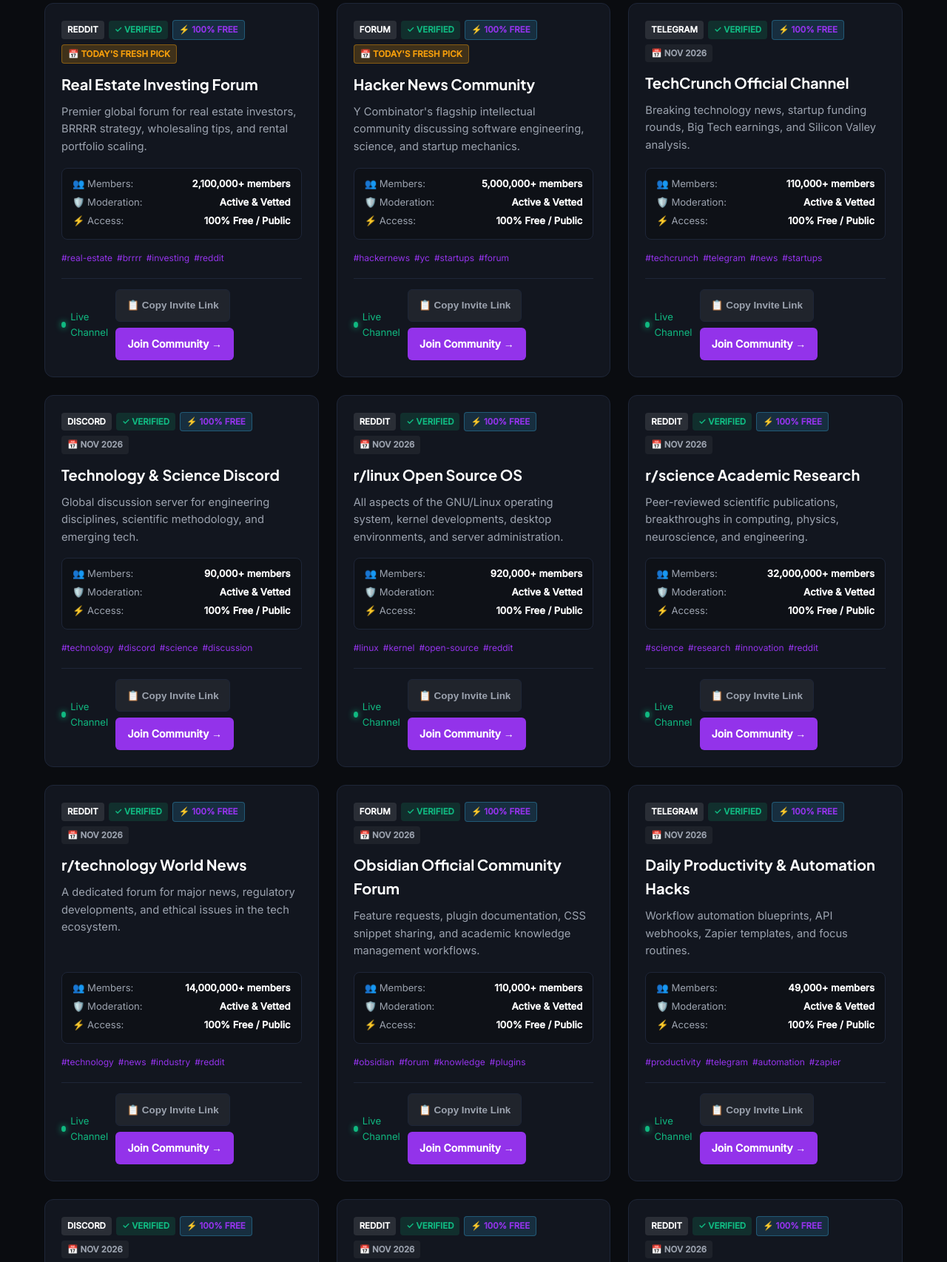
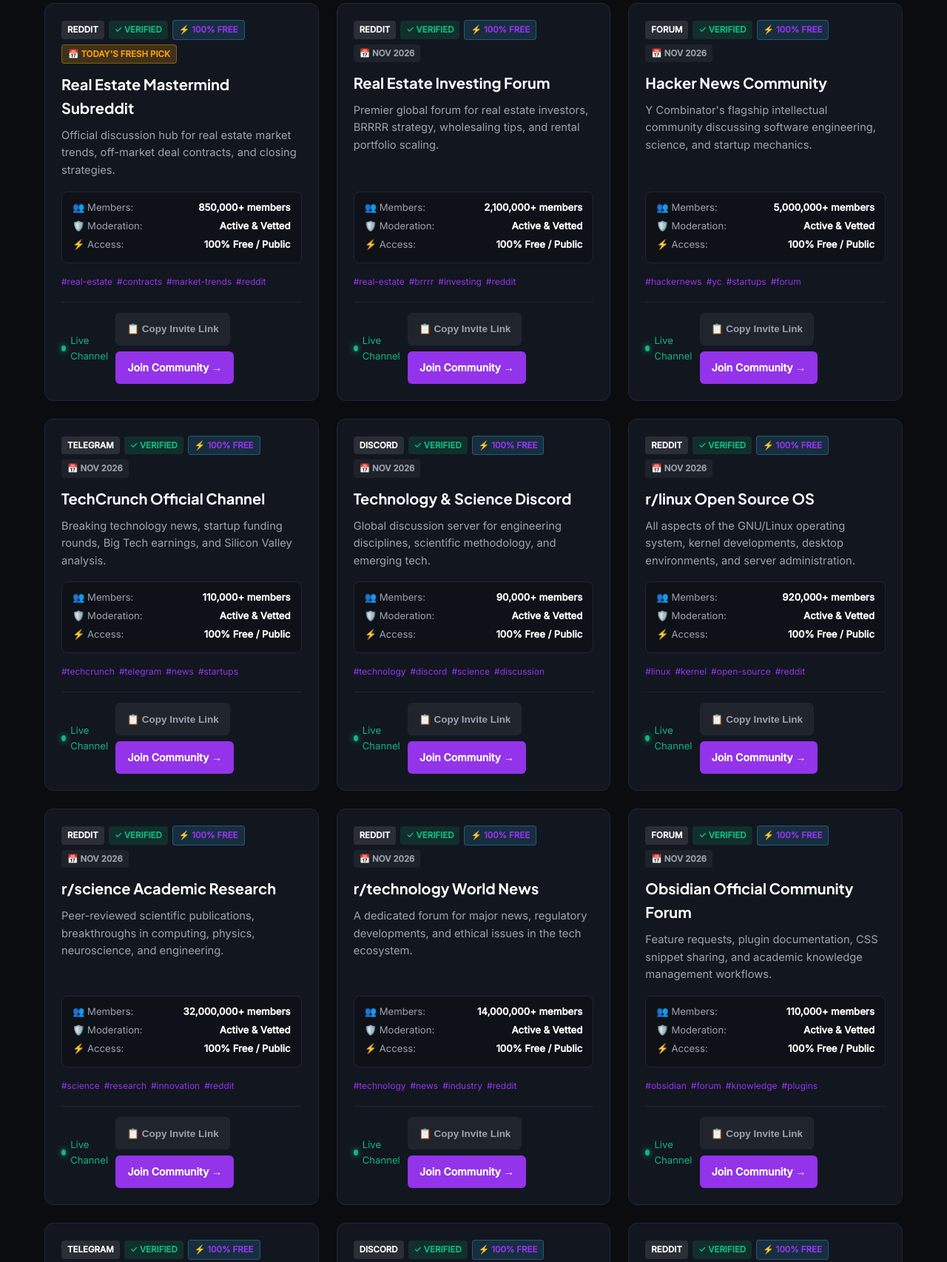
Before and after one commit to jibranpcccc/real-estate-notes-tax-lien-investing-hub, a plain HTML site: page index.html in a window 1280 px wide. Shown: the part 1231-2937 px from the top of the page at 74% size. Drawn offline with Linux system fonts and the light colour scheme.

Commit message:
feat(replenishment): fresh community links added - 2026-11-19 [skip ci]

```diff
--- a/index.html
+++ b/index.html
@@ -148,156 +148,156 @@
           {
             "@type": "ListItem",
             "position": 1,
+            "name": "Real Estate Mastermind Subreddit",
+            "description": "Official discussion hub for real estate market trends, off-market deal contracts, and closing strategies.",
+            "url": "https://www.reddit.com/r/RealEstate/"
+          },
+          {
+            "@type": "ListItem",
+            "position": 2,
             "name": "Real Estate Investing Forum",
             "description": "Premier global forum for real estate investors, BRRRR strategy, wholesaling tips, and rental portfolio scaling.",
             "url": "https://www.reddit.com/r/realestateinvesting/"
           },
           {
             "@type": "ListItem",
-            "position": 2,
+            "position": 3,
             "name": "Hacker News Community",
             "description": "Y Combinator's flagship intellectual community discussing software engineering, science, and startup mechanics.",
             "url": "https://news.ycombinator.com"
           },
           {
             "@type": "ListItem",
-            "position": 3,
+            "position": 4,
             "name": "TechCrunch Official Channel",
             "description": "Breaking technology news, startup funding rounds, Big Tech earnings, and Silicon Valley analysis.",
             "url": "https://t.me/techcrunch"
           },
           {
             "@type": "ListItem",
-            "position": 4,
+            "position": 5,
             "name": "Technology & Science Discord",
             "description": "Global discussion server for engineering disciplines, scientific methodology, and emerging tech.",
             "url": "https://discord.gg/tech"
           },
           {
             "@type": "ListItem",
-            "position": 5,
+            "position": 6,
             "name": "r/linux Open Source OS",
             "description": "All aspects of the GNU/Linux operating system, kernel developments, desktop environments, and server administration.",
             "url": "https://www.reddit.com/r/linux/"
           },
           {
             "@type": "ListItem",
-            "position": 6,
+            "position": 7,
             "name": "r/science Academic Research",
             "description": "Peer-reviewed scientific publications, breakthroughs in computing, physics, neuroscience, and engineering.",
             "url": "https://www.reddit.com/r/science/"
           },
           {
             "@type": "ListItem",
-            "position": 7,
+            "position": 8,
             "name": "r/technology World News",
             "description": "A dedicated forum for major news, regulatory developments, and ethical issues in the tech ecosystem.",
             "url": "https://www.reddit.com/r/technology/"
           },
           {
             "@type": "ListItem",
-            "position": 8,
+            "position": 9,
             "name": "Obsidian Official Community Forum",
             "description": "Feature requests, plugin documentation, CSS snippet sharing, and academic knowledge management workflows.",
             "url": "https://forum.obsidian.md"
           },
           {
             "@type": "ListItem",
-            "position": 9,
+            "position": 10,
             "name": "Daily Productivity & Automation Hacks",
             "description": "Workflow automation blueprints, API webhooks, Zapier templates, and focus routines.",
             "url": "https://t.me/productivity_hacks"
           },
           {
             "@type": "ListItem",
-            "position": 10,
+            "position": 11,
             "name": "Obsidian Members Discord",
             "description": "Official community Discord server for plugin developers, theme creators, and second brain builders.",
             "url": "https://discord.gg/obsidian"
           },
           {
             "@type": "ListItem",
-            "position": 11,
+            "position": 12,
             "name": "r/nocode Visual Development",
             "description": "Building software, internal tools, and SaaS products with Webflow, Bubble, Zapier, and Make without code.",
             "url": "https://www.reddit.com/r/nocode/"
           },
           {
             "@type": "ListItem",
-            "position": 12,
+            "position": 13,
             "name": "r/productivity Systems & Habits",
             "description": "Time blocking techniques, deep work habits, morning routines, and digital workflow optimization.",
             "url": "https://www.reddit.com/r/productivity/"
           },
           {
             "@type": "ListItem",
-            "position": 13,
+            "position": 14,
             "name": "r/Notion Workspace Architects",
             "description": "Template sharing, formula 2.0 tutorials, GTD dashboards, and Notion database relation architecture.",
             "url": "https://www.reddit.com/r/Notion/"
           },
           {
             "@type": "ListItem",
-            "position": 14,
+            "position": 15,
             "name": "r/ObsidianMD Personal Knowledge",
             "description": "Discussions on Markdown vaults, Zettelkasten methods, Dataview queries, graph theory, and local-first notes.",
             "url": "https://www.reddit.com/r/ObsidianMD/"
           },
           {
             "@type": "ListItem",
-            "position": 15,
+            "position": 16,
             "name": "Bogleheads Forum Community",
             "description": "The gold standard forum for passive indexing, low-cost asset allocation, and Jack Bogle's investing philosophy.",
             "url": "https://bogleheads.org/forum/"
           },
           {
             "@type": "ListItem",
-            "position": 16,
+            "position": 17,
             "name": "Bloomberg Market Feed Channel",
             "description": "Rapid market headlines, Federal Reserve rate decisions, treasury yields, and global commodity moves.",
             "url": "https://t.me/bloomberg"
           },
           {
             "@type": "ListItem",
-            "position": 17,
+            "position": 18,
             "name": "r/wallstreetbets Alpha & Options",
             "description": "High-volatility trading discussions, market momentum plays, options strategies, and viral retail sentiment.",
             "url": "https://www.reddit.com/r/wallstreetbets/"
           },
           {
             "@type": "ListItem",
-            "position": 18,
+            "position": 19,
             "name": "r/financialindependence FIRE Hub",
             "description": "Community dedicated to Financial Independence, Retire Early (FIRE) strategies, safe withdrawal rates, and frugality.",
             "url": "https://www.reddit.com/r/financialindependence/"
           },
           {
             "@type": "ListItem",
-            "position": 19,
+            "position": 20,
             "name": "r/personalfinance Money Management",
             "description": "The world's largest personal finance community covering budgeting, high-yield cash, 401(k)s, and tax efficiency.",
             "url": "https://www.reddit.com/r/personalfinance/"
           },
           {
             "@type": "ListItem",
-            "position": 20,
+            "position": 21,
             "name": "r/stocks Market News",
             "description": "Real-time market discussions, earnings reports, analyst ratings, and macroeconomic trends.",
             "url": "https://www.reddit.com/r/stocks/"
           },
           {
             "@type": "ListItem",
-            "position": 21,
+            "position": 22,
             "name": "r/investing Long Term Wealth",
             "description": "Discussion on macroeconomics, fundamental equity valuation, indexing strategies, and long-term portfolio allocation.",
             "url": "https://www.reddit.com/r/investing/"
-          },
-          {
-            "@type": "ListItem",
-            "position": 22,
-            "name": "Real Estate Mastermind Subreddit",
-            "description": "Official discussion hub for real estate market trends, off-market deal contracts, and closing strategies.",
-            "url": "https://www.reddit.com/r/RealEstate/"
           },
           {
             "@type": "ListItem",
@@ -622,6 +622,30 @@
                 <span class="badge badge-free">⚡ 100% Free</span>
                 <span class="badge badge-date" style="background: rgba(245, 158, 11, 0.2); color: #f59e0b; border: 1px solid rgba(245, 158, 11, 0.4); font-weight: 700;">📅 Today's Fresh Pick</span>
             </div>
+            <h3 class="card-title">Real Estate Mastermind Subreddit</h3>
+            <p class="card-desc">Official discussion hub for real estate market trends, off-market deal contracts, and closing strategies.</p>
+            <div class="spec-matrix">
+                <div class="spec-row"><span>👥 Members:</span> <strong>850,000+ members</strong></div>
+                <div class="spec-row"><span>🛡️ Moderation:</span> <strong>Active & Vetted</strong></div>
+                <div class="spec-row"><span>⚡ Access:</span> <strong>100% Free / Public</strong></div>
+            </div>
+            <div class="tags-row"><span class="tag">#real-estate</span><span class="tag">#contracts</span><span class="tag">#market-trends</span><span class="tag">#reddit</span></div>
+            <div class="card-footer">
+                <span class="activity-pulse"><span class="pulse-dot"></span> Live Channel</span>
+                <div class="card-actions">
+                    <button class="btn-copy-invite" onclick="copyInviteLink(event, 'https://www.reddit.com/r/RealEstate/')">📋 Copy Invite Link</button>
+                    <a href="https://www.reddit.com/r/RealEstate/" target="_blank" rel="noopener noreferrer" class="btn-join">Join Community →</a>
+                </div>
+            </div>
+        </div>
+
+        <div id="community-card-2" class="card" data-platform="reddit" data-category="real estate">
+            <div class="card-header">
+                <span class="badge badge-platform">Reddit</span>
+                <span class="badge badge-verified">✓ Verified</span>
+                <span class="badge badge-free">⚡ 100% Free</span>
+                <span class="badge badge-date">📅 Nov 2026</span>
+            </div>
             <h3 class="card-title">Real Estate Investing Forum</h3>
             <p class="card-desc">Premier global forum for real estate investors, BRRRR strategy, wholesaling tips, and rental portfolio scaling.</p>
             <div class="spec-matrix">
@@ -639,12 +663,12 @@
             </div>
         </div>
 
-        <div id="community-card-2" class="card" data-platform="forum" data-category="computer science & startups">
+        <div id="community-card-3" class="card" data-platform="forum" data-category="computer science & startups">
             <div class="card-header">
                 <span class="badge badge-platform">Forum</span>
                 <span class="badge badge-verified">✓ Verified</span>
                 <span class="badge badge-free">⚡ 100% Free</span>
-                <span class="badge badge-date" style="background: rgba(245, 158, 11, 0.2); color: #f59e0b; border: 1px solid rgba(245, 158, 11, 0.4); font-weight: 700;">📅 Today's Fresh Pick</span>
+                <span class="badge badge-date">📅 Nov 2026</span>
             </div>
             <h3 class="card-title">Hacker News Community</h3>
             <p class="card-desc">Y Combinator's flagship intellectual community discussing software engineering, science, and startup mechanics.</p>
@@ -663,7 +687,7 @@
             </div>
         </div>
 
-        <div id="community-card-3" class="card" data-platform="telegram" data-category="tech news">
+        <div id="community-card-4" class="card" data-platform="telegram" data-category="tech news">
             <div class="card-header">
                 <span class="badge badge-platform">Telegram</span>
                 <span class="badge badge-verified">✓ Verified</span>
@@ -687,7 +711,7 @@
             </div>
         </div>
 
-        <div id="community-card-4" class="card" data-platform="discord" data-category="tech discussion">
+        <div id="community-card-5" class="card" data-platform="discord" data-category="tech discussion">
             <div class="card-header">
                 <span class="badge badge-platform">Discord</span>
                 <span class="badge badge-verified">✓ Verified</span>
@@ -711,7 +735,7 @@
             </div>
         </div>
 
-        <div id="community-card-5" class="card" data-platform="reddit" data-category="linux & os">
+        <div id="community-card-6" class="card" data-platform="reddit" data-category="linux & os">
             <div class="card-header">
                 <span class="badge badge-platform">Reddit</span>
                 <span class="badge badge-verified">✓ Verified</span>
@@ -735,7 +759,7 @@
             </div>
         </div>
 
-        <div id="community-card-6" class="card" data-platform="reddit" data-category="science & innovation">
+        <div id="community-card-7" class="card" data-platform="reddit" data-category="science & innovation">
             <div class="card-header">
                 <span class="badge badge-platform">Reddit</span>
                 <span class="badge badge-verified">✓ Verified</span>
@@ -759,7 +783,7 @@
             </div>
         </div>
 
-        <div id="community-card-7" class="card" data-platform="reddit" data-category="tech news">
+        <div id="community-card-8" class="card" data-platform="reddit" data-category="tech news">
             <div class="card-header">
                 <span class="badge badge-platform">Reddit</span>
                 <span class="badge badge-verified">✓ Verified</span>
@@ -783,7 +807,7 @@
             </div>
         </div>
 
-        <div id="community-card-8" class="card" data-platform="forum" data-category="knowledge management">
+        <div id="community-card-9" class="card" data-platform="forum" data-category="knowledge management">
             <div class="card-header">
                 <span class="badge badge-platform">Forum</span>
                 <span class="badge badge-verified">✓ Verified</span>
@@ -807,7 +831,7 @@
             </div>
         </div>
 
-        <div id="community-card-9" class="card" data-platform="telegram" data-category="automation">
+        <div id="community-card-10" class="card" data-platform="telegram" data-category="automation">
             <div class="card-header">
                 <span class="badge badge-platform">Telegram</span>
                 <span class="badge badge-verified">✓ Verified</span>
@@ -831,7 +855,7 @@
             </div>
         </div>
 
-        <div id="community-card-10" class="card" data-platform="discord" data-category="knowledge management">
+        <div id="community-card-11" class="card" data-platform="discord" data-category="knowledge management">
             <div class="card-header">
                 <span class="badge badge-platform">Discord</span>
                 <span class="badge badge-verified">✓ Verified</span>
@@ -855,7 +879,7 @@
             </div>
         </div>
 
-        <div id="community-card-11" class="card" data-platform="reddit" data-category="no-code & automation">
+        <div id="community-card-12" class="card" data-platform="reddit" data-category="no-code & automation">
             <div class="card-header">
                 <span class="badge badge-platform">Reddit</span>
                 <span class="badge badge-verified">✓ Verified</span>
@@ -879,7 +903,7 @@
             </div>
         </div>
 
-        <div id="community-card-12" class="card" data-platform="reddit" data-category="personal productivity">
+        <div id="community-card-13" class="card" data-platform="reddit" data-category="personal productivity">
             <div class="card-header">
                 <span class="badge badge-platform">Reddit</span>
                 <span class="badge badge-verified">✓ Verified</span>
@@ -903,7 +927,7 @@
             </div>
         </div>
 
-        <div id="community-card-13" class="card" data-platform="reddit" data-category="productivity systems">
+        <div id="community-card-14" class="card" data-platform="reddit" data-category="productivity systems">
             <div class="card-header">
                 <span class="badge badge-platform">Reddit</span>
                 <span class="badge badge-verified">✓ Verified</span>
@@ -927,7 +951,7 @@
             </div>
         </div>
 
-        <div id="community-card-14" class="card" data-platform="reddit" data-category="knowledge management">
+        <div id="community-card-15" class="card" data-platform="reddit" data-category="knowledge management">
             <div class="card-header">
                 <span class="badge badge-platform">Reddit</span>
                 <span class="badge badge-verified">✓ Verified</span>
@@ -951,7 +975,7 @@
             </div>
         </div>
 
-        <div id="community-card-15" class="card" data-platform="forum" data-category="passive investing">
+        <div id="community-card-16" class="card" data-platform="forum" data-category="passive investing">
             <div class="card-header">
                 <span class="badge badge-platform">Forum</span>
                 <span class="badge badge-verified">✓ Verified</span>
@@ -975,7 +999,7 @@
             </div>
         </div>
 
-        <div id="community-card-16" class="card" data-platform="telegram" data-category="market news">
+        <div id="community-card-17" class="card" data-platform="telegram" data-category="market news">
             <div class="card-header">
                 <span class="badge badge-platform">Telegram</span>
                 <span class="badge badge-verified">✓ Verified</span>
@@ -999,7 +1023,7 @@
             </div>
         </div>
 
-        <div id="community-card-17" class="card" data-platform="reddit" data-category="trading">
+        <div id="community-card-18" class="card" data-platform="reddit" data-category="trading">
             <div class="card-header">
                 <span class="badge badge-platform">Reddit</span>
                 <span class="badge badge-verified">✓ Verified</span>
@@ -1023,7 +1047,7 @@
             </div>
         </div>
 
-        <div id="community-card-18" class="card" data-platform="reddit" data-category="financial independence">
+        <div id="community-card-19" class="card" data-platform="reddit" data-category="financial independence">
             <div class="card-header">
                 <span class="badge badge-platform">Reddit</span>
                 <span class="badge badge-verified">✓ Verified</span>
@@ -1047,7 +1071,7 @@
             </div>
         </div>
 
-        <div id="community-card-19" class="card" data-platform="reddit" data-category="personal finance">
+        <div id="community-card-20" class="card" data-platform="reddit" data-category="personal finance">
             <div class="card-header">
                 <span class="badge badge-platform">Reddit</span>
                 <span class="badge badge-verified">✓ Verified</span>
@@ -1071,7 +1095,7 @@
             </div>
         </div>
 
-        <div id="community-card-20" class="card" data-platform="reddit" data-category="stock market">
+        <div id="community-card-21" class="card" data-platform="reddit" data-category="stock market">
             <div class="card-header">
                 <span class="badge badge-platform">Reddit</span>
                 <span class="badge badge-verified">✓ Verified</span>
@@ -1095,7 +1119,7 @@
             </div>
         </div>
 
-        <div id="community-card-21" class="card" data-platform="reddit" data-category="investing">
+        <div id="community-card-22" class="card" data-platform="reddit" data-category="investing">
             <div class="card-header">
                 <span class="badge badge-platform">Reddit</span>
                 <span class="badge badge-verified">✓ Verified</span>
@@ -1115,30 +1139,6 @@
                 <div class="card-actions">
                     <button class="btn-copy-invite" onclick="copyInviteLink(event, 'https://www.reddit.com/r/investing/')">📋 Copy Invite Link</button>
                     <a href="https://www.reddit.com/r/investing/" target="_blank" rel="noopener noreferrer" class="btn-join">Join Community →</a>
-                </div>
-            </div>
-        </div>
-
-        <div id="community-card-22" class="card" data-platform="reddit" data-category="real estate">
-            <div class="card-header">
-                <span class="badge badge-platform">Reddit</span>
-                <span class="badge badge-verified">✓ Verified</span>
-                <span class="badge badge-free">⚡ 100% Free</span>
-                <span class="badge badge-date">📅 Nov 2026</span>
-            </div>
-            <h3 class="card-title">Real Estate Mastermind Subreddit</h3>
-            <p class="card-desc">Official discussion hub for real estate market trends, off-market deal contracts, and closing strategies.</p>
-            <div class="spec-matrix">
-                <div class="spec-row"><span>👥 Members:</span> <strong>850,000+ members</strong></div>
-                <div class="spec-row"><span>🛡️ Moderation:</span> <strong>Active & Vetted</strong></div>
-                <div class="spec-row"><span>⚡ Access:</span> <strong>100% Free / Public</strong></div>
-            </div>
-            <div class="tags-row"><span class="tag">#real-estate</span><span class="tag">#contracts</span><span class="tag">#market-trends</span><span class="tag">#reddit</span></div>
-            <div class="card-footer">
-                <span class="activity-pulse"><span class="pulse-dot"></span> Live Channel</span>
-                <div class="card-actions">
-                    <button class="btn-copy-invite" onclick="copyInviteLink(event, 'https://www.reddit.com/r/RealEstate/')">📋 Copy Invite Link</button>
-                    <a href="https://www.reddit.com/r/RealEstate/" target="_blank" rel="noopener noreferrer" class="btn-join">Join Community →</a>
                 </div>
             </div>
         </div>
```
Also changed, not shown: data/groups.json (+20 -19 lines), feed.xml (+9 -9 lines).
